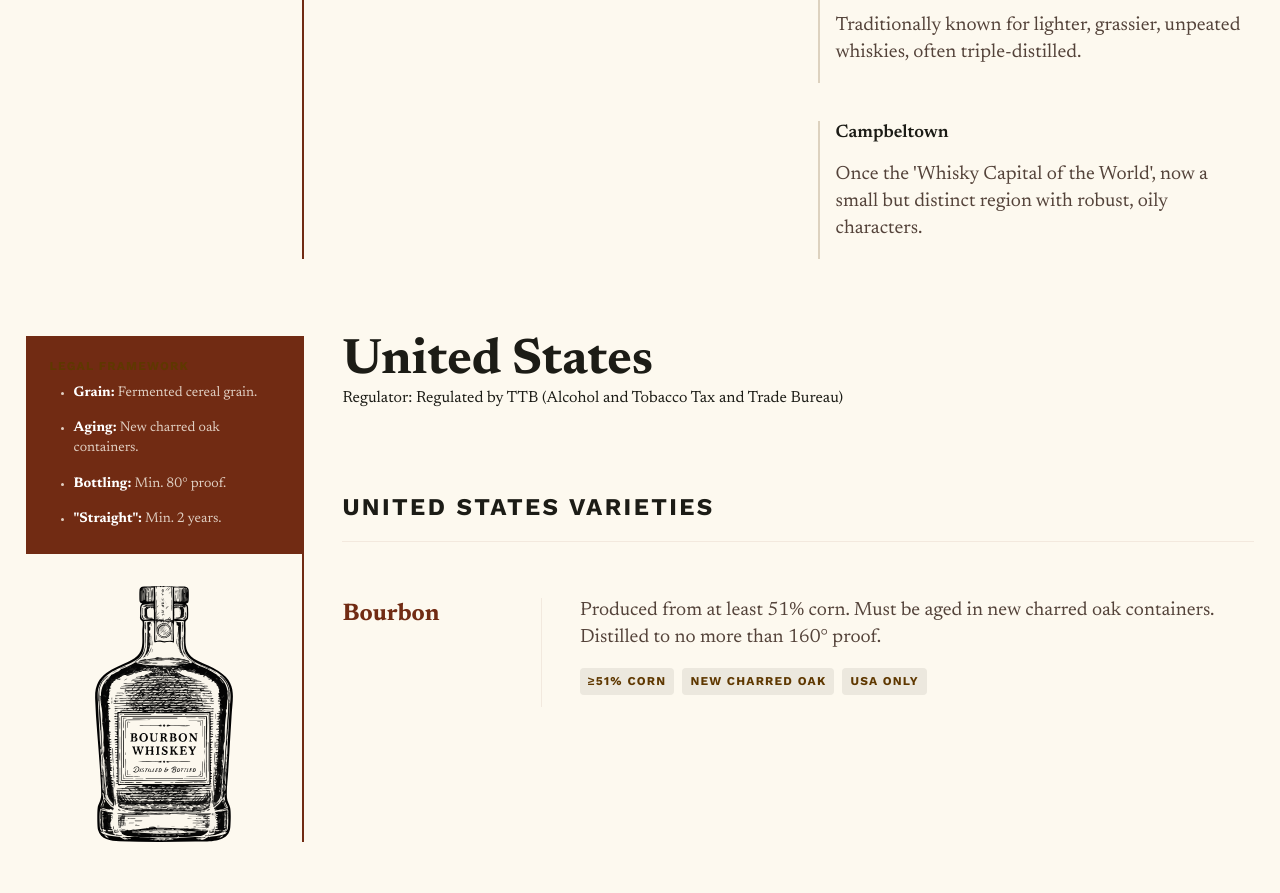
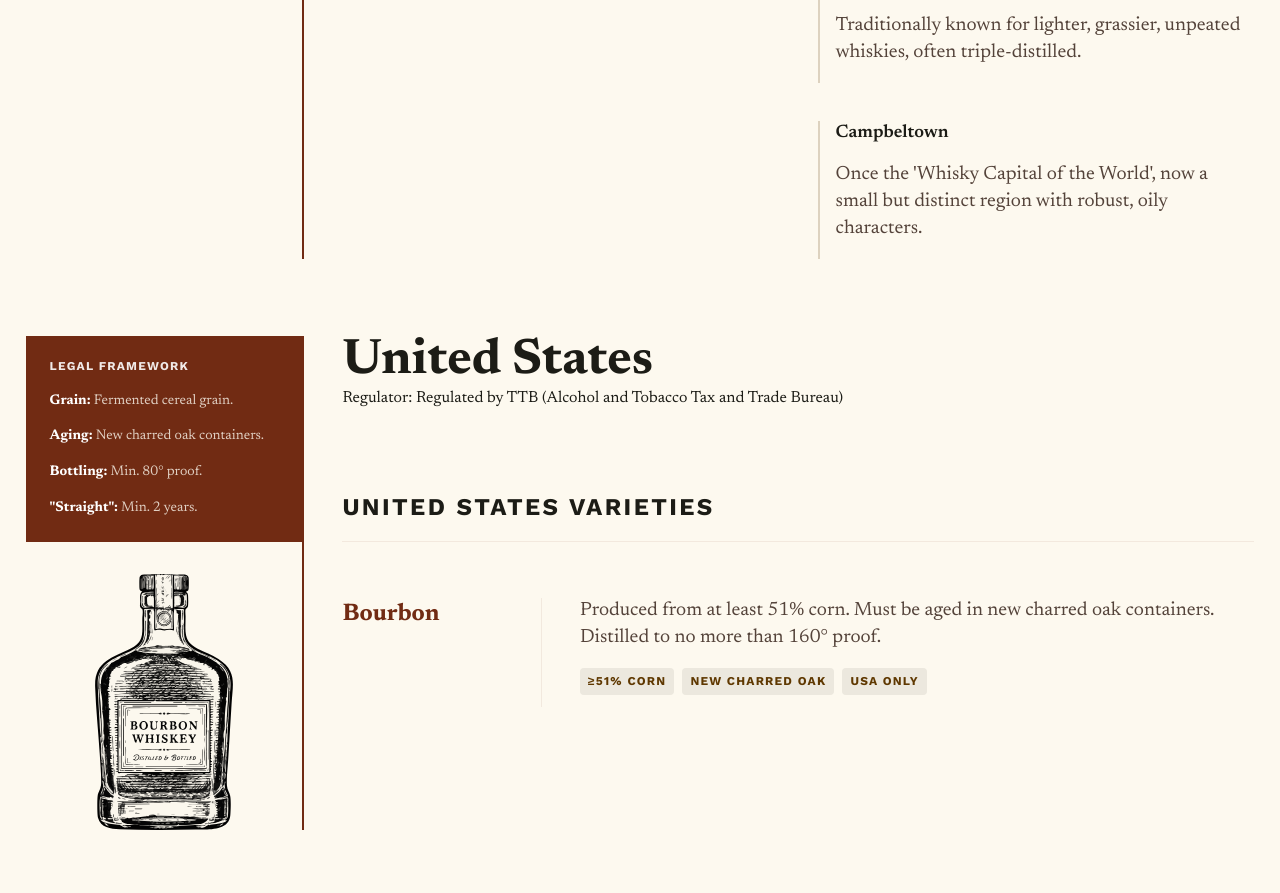
Before and after one commit to zakeddington/whiskey-lexicons, a plain HTML site: page index.html in a window 1280 px wide. Shown: the part 1907-2800 px from the top of the page. Drawn offline with nearby package versions, Linux system fonts and the light colour scheme.

Commit message:
add accent theme and list-reset utility class

```diff
--- a/assets/scripts/scripts.js
+++ b/assets/scripts/scripts.js
@@ -281,11 +281,11 @@ function renderRegions() {
 	regionsList.innerHTML = REGIONS.map(region => `
 		<section class="region-section grid grid-align-stretch grid-col-full">
 			<aside class="region-sidebar grid-col-md-3">
-				<div class="legal-framework">
+				<div class="region-sidebar-block theme-accent">
 					<h3 class="sidebar-title text-label">
 						LEGAL FRAMEWORK
 					</h3>
-					<ul class="legal-list text-body-sm">
+					<ul class="list-reset text-body-sm">
 						${region.legalFramework.location ? `<li><strong>Location:</strong> ${region.legalFramework.location}</li>` : ''}
 						${region.legalFramework.ingredients ? `<li><strong>Ingredients:</strong> ${region.legalFramework.ingredients}</li>` : ''}
 						${region.legalFramework.grain ? `<li><strong>Grain:</strong> ${region.legalFramework.grain}</li>` : ''}
--- a/assets/styles/base/typography.css
+++ b/assets/styles/base/typography.css
@@ -337,4 +337,14 @@
 	.normal-case {
 		text-transform: none;
 	}
+
+	.list-reset {
+		list-style: none;
+		margin: 0;
+		padding: 0;
+
+		li {
+			margin-bottom: 0;
+		}
+	}
 }
--- a/assets/styles/components/regions.css
+++ b/assets/styles/components/regions.css
@@ -16,26 +16,17 @@
 	border-right: 2px solid var(--color-token-accent);
 }
 
-.legal-framework {
-	background-color: var(--color-token-accent);
+.region-sidebar-block {
+	display: flex;
+	flex-direction: column;
+	gap: 0.5rem;
 	padding: 1.5rem;
 
-	.text-label {
-		color: var(--color-token-on-accent);
+	.list-reset {
+		display: flex;
+		flex-direction: column;
+		gap: 1rem;
 	}
-}
-
-.legal-list {
-	color: var(--color-token-on-accent-muted);
-	margin: 0;
-
-	:last-child {
-		margin-bottom: 0;
-	}
-}
-
-.legal-list strong {
-	color: var(--color-token-on-primary);
 }
 
 .region-bottle {
--- a/assets/styles/styles.css
+++ b/assets/styles/styles.css
@@ -1,4 +1,4 @@
-@layer variables, base, layout, components, utilities;
+@layer variables, base, layout, components, utilities, themes;
 
 /* Import all CSS layers */
 @import "variables.css" layer(variables);
@@ -10,3 +10,4 @@
 @import "components/lexicon.css" layer(components);
 @import "components/regions.css" layer(components);
 @import "utilities.css" layer(utilities);
+@import "themes/theme-accent.css" layer(themes);
--- /dev/null
+++ b/assets/styles/themes/theme-accent.css
@@ -0,0 +1,17 @@
+/* Accent theme */
+.theme-accent {
+	background-color: var(--color-token-accent);
+	color: var(--color-token-on-accent-muted);
+}
+
+.theme-accent :where(h1, h2, h3, h4, h5, h6, p, ul, ol, li, span) {
+	color: inherit;
+}
+
+.theme-accent :where(.text-label) {
+	color: var(--color-token-on-accent);
+}
+
+.theme-accent :where(strong, b) {
+	color: var(--color-token-on-primary);
+}
```
